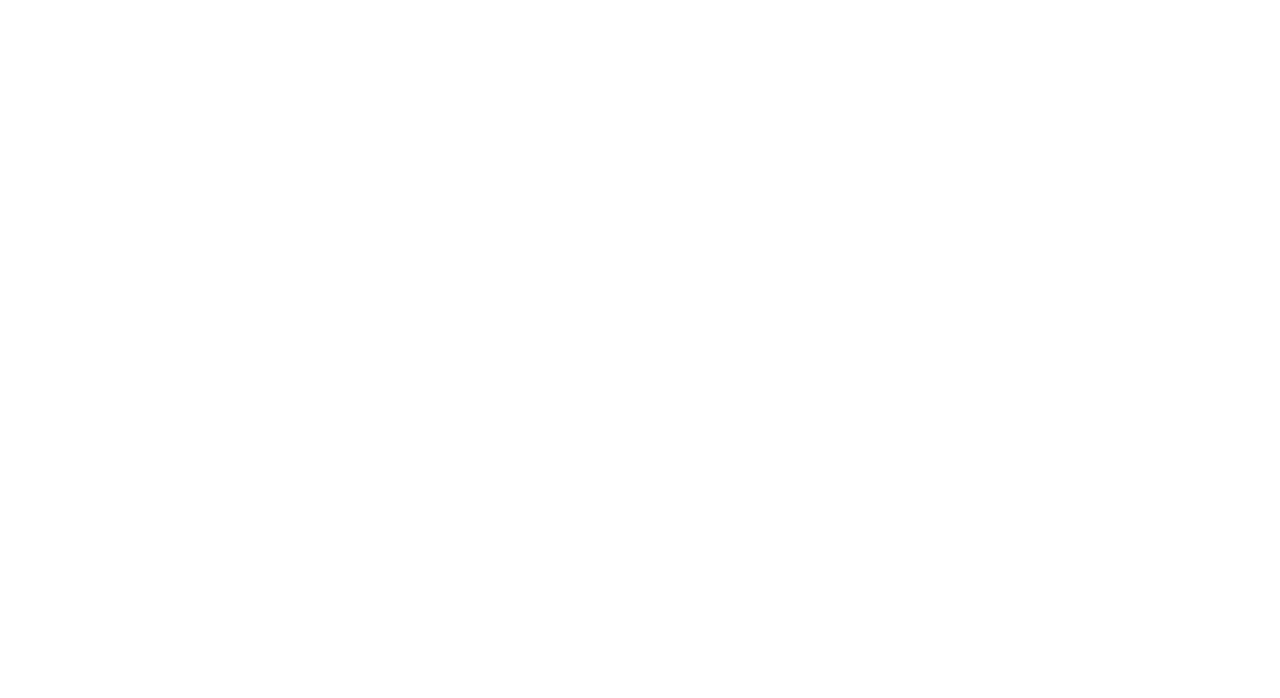
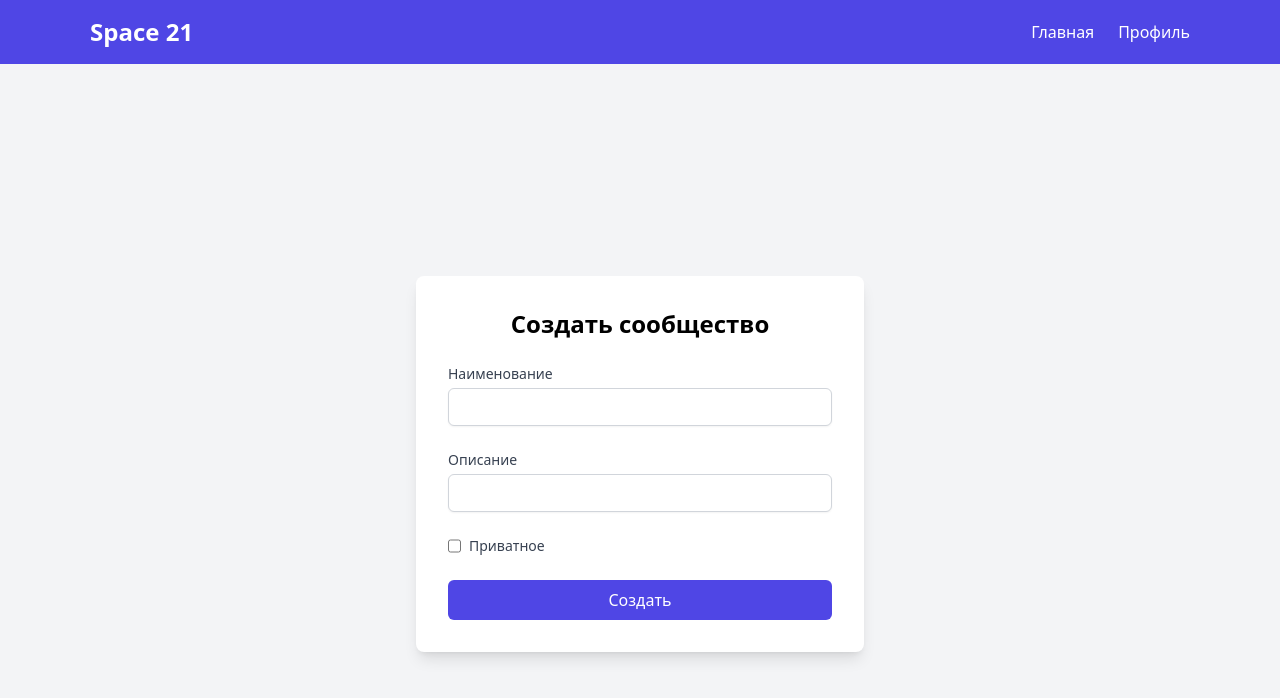
Before and after one commit to s21platform/front-no-design, a React (Create React App) app: page /new-society in a window 1280 px wide. Before the commit this address had no page. Shown: the top 698 px of the page. Built offline with nearby package versions, Linux system fonts and the light colour scheme; no server answers.

Commit message:
add new society form

```diff
--- a/src/App.tsx
+++ b/src/App.tsx
@@ -2,6 +2,7 @@ import {Route, Routes} from 'react-router-dom';
 import MainPage from "./pages/Main";
 import ProfilePage from "./pages/Profile";
 import EditProfilePage from "./pages/EditProfilePage";
+import SocietyAddingPage from './pages/SocietyAddingPage';
 
 function App() {
     return (
@@ -9,6 +10,7 @@ function App() {
             <Route path="/" element={<MainPage/>}/>
             <Route path="/profile" element={<ProfilePage/>}/>
             <Route path="/edit" element={<EditProfilePage/>}/>
+            <Route path="/new-society" element={<SocietyAddingPage />} />
 
             {/*/!* Fallback для всех несуществующих роутов *!/*/}
             {/*<Route path="*" element={<div>Not Found Page</div>}/>*/}
--- /dev/null
+++ b/src/components/FormSociety/FormSociety.tsx
@@ -0,0 +1,134 @@
+import React, { useEffect, useState } from "react";
+import axios from "axios";
+import Notification from "../Notification/Notification";
+import { useNavigate } from "react-router-dom";
+
+
+const FormSociety = () => {
+    const navigate = useNavigate();
+
+    const [name, setName] = useState<string>('');
+    const [description, setDescription] = useState<string>('');
+    const [isPrivate, setIsPrivate] = useState<boolean>(false);
+
+    const [notification, setNotification] = useState<{ message: string; type: "error" | "success" } | null>(null);
+
+    useEffect(() => {
+        axios.get("/api/profile", {
+            withCredentials: true,
+        }).catch(err => {
+            if (err.status === 401) {
+                console.log("remove expiry")
+                localStorage.removeItem("expiry");
+                navigate("/profile")
+            }
+            console.warn(err)
+        });
+    }, []);
+
+    const handleSubmit = () => {
+        axios.post(" /api/society ", {
+            name: name,
+            description: description,
+            is_private: isPrivate,
+            direction_id: 1, // TODO
+            access_level_id: 1, // TODO
+        }, {
+            headers: {
+                "Content-Type": "application/json"
+            }
+        }).then(res => {
+            if (res.status === 201) {
+                navigate("/profile"); // TODO: перенаправление на страницу сообщества по society_id
+            }
+        }).catch(err => {
+            let mess = err.message
+            if (err.response?.data) {
+                mess = err.response.data
+            }
+            setNotification({
+                message: mess,
+                type: "error"
+            })
+            console.log(err);
+        })
+    }
+
+    return (
+        <>
+            <div className="min-h-screen bg-gray-100 flex items-center justify-center">
+                <div className="bg-white p-8 rounded-lg shadow-lg max-w-md w-full">
+                    <h2 className="text-2xl font-bold text-center mb-6">Создать сообщество</h2>
+                    <div className="space-y-6">
+                        {/* Поле для name */}
+                        <div>
+                            <label htmlFor="name" className="block text-sm font-medium text-gray-700">
+                                Наименование
+                            </label>
+                            <input
+                                type="text"
+                                id="name"
+                                value={name}
+                                onChange={(e) => setName(e.target.value)}
+                                required
+                                className="mt-1 block w-full px-3 py-2 bg-white border border-gray-300 rounded-md shadow-sm placeholder-gray-400 focus:outline-none focus:ring-indigo-500 focus:border-indigo-500 sm:text-sm"
+                            />
+                        </div>
+
+                        {/* Поле для description */}
+                        <div>
+                            <label htmlFor="description" className="block text-sm font-medium text-gray-700">
+                                Описание
+                            </label>
+                            <input
+                                type="text"
+                                id="description"
+                                value={description}
+                                onChange={(e) => setDescription(e.target.value)}
+                                required
+                                className="mt-1 block w-full px-3 py-2 bg-white border border-gray-300 rounded-md shadow-sm placeholder-gray-400 focus:outline-none focus:ring-indigo-500 focus:border-indigo-500 sm:text-sm"
+                            />
+                        </div>
+
+                        {/* Чекбокс is_private */}
+                        <div className="flex w-full">
+                            <input
+                                type="checkbox"
+                                id="is_private"
+                                checked={isPrivate}
+                                onChange={(e) => setIsPrivate(e.target.checked)}
+                                required
+                                className="bg-white border border-gray-300 mr-2"
+                            />
+                            <label htmlFor="is_private" className="block text-sm font-medium text-gray-700">
+                                Приватное
+                            </label>
+
+                        </div>
+
+                        {/* Кнопка Submit */}
+                        <div>
+                            <button
+                                type="submit"
+                                className="w-full bg-indigo-600 text-white py-2 px-4 rounded-md hover:bg-indigo-700 focus:outline-none focus:ring-2 focus:ring-indigo-500 focus:ring-offset-2"
+                                onClick={handleSubmit}
+                            >
+                                Создать
+                            </button>
+                        </div>
+                    </div>
+                </div>
+            </div>
+            {notification &&
+                <Notification
+                    message={notification?.message}
+                    type={notification?.type}
+                    onClose={() => setNotification(null)}
+                />
+            }
+        </>
+
+    )
+}
+
+export default FormSociety
--- a/src/components/Profile/SideProfile/SideProfile.tsx
+++ b/src/components/Profile/SideProfile/SideProfile.tsx
@@ -2,6 +2,7 @@ import React, {useEffect, useState} from "react";
 import Avatar from "../../Avatar/Avatar";
 import axios from "axios";
 import {SubscriptionCount} from "../types";
+import {Link} from "react-router-dom";
 
 interface Props {
     avatarUrl: string;
@@ -52,6 +53,11 @@ export const SideProfile = ({avatarUrl, avatarChange}: Props) => {
             >
                 Поиск людей
             </button>
+            <Link to="/new-society"
+                className="mt-6 px-4 py-2 bg-blue-500 text-white rounded-full hover:bg-blue-600"
+            >
+                Поиск сообществ
+            </Link>
         </div>
     )
 }
--- /dev/null
+++ b/src/pages/SocietyAddingPage.tsx
@@ -0,0 +1,14 @@
+import Header from "../components/Header/Header";
+import FormSociety from "../components/FormSociety/FormSociety";
+
+const SocietyAddingPage = () => {
+    return (
+        <>
+            <Header />
+            <FormSociety />
+        </>
+
+    )
+}
+
+export default SocietyAddingPage;
```
